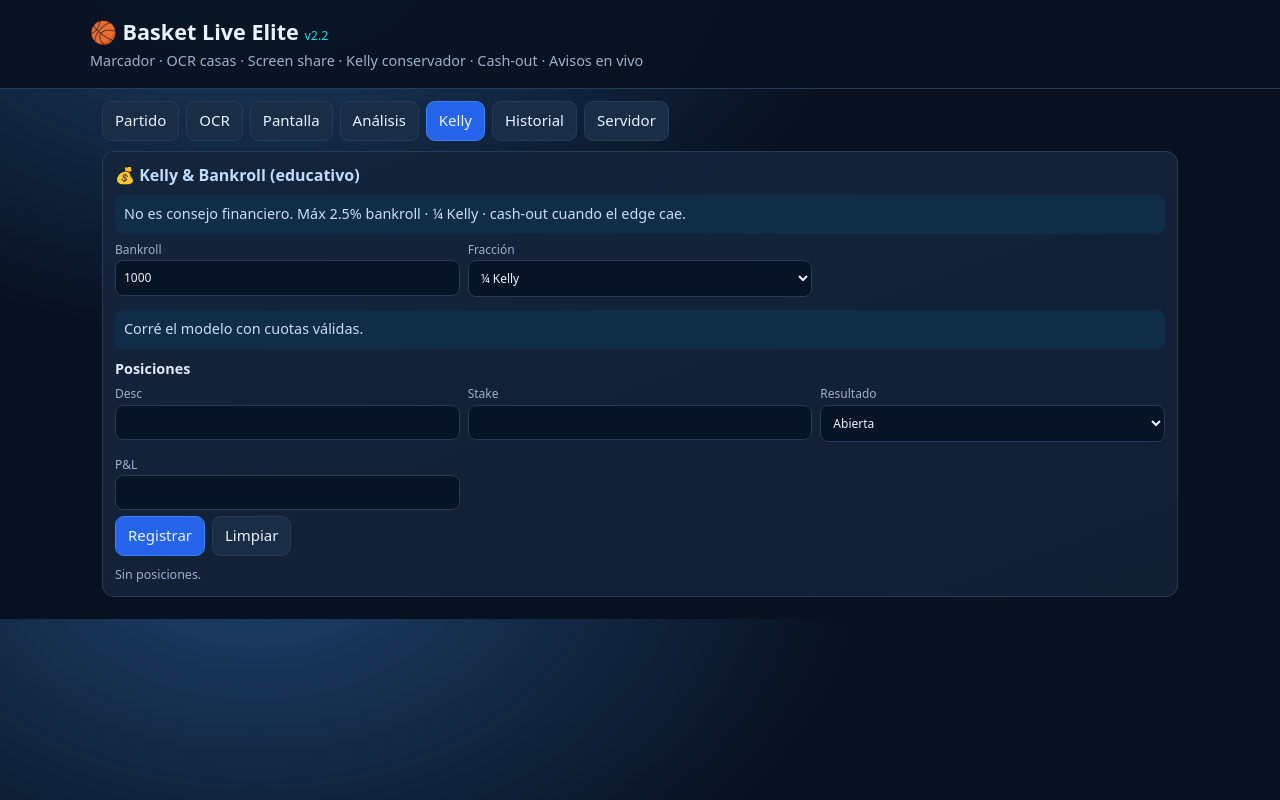
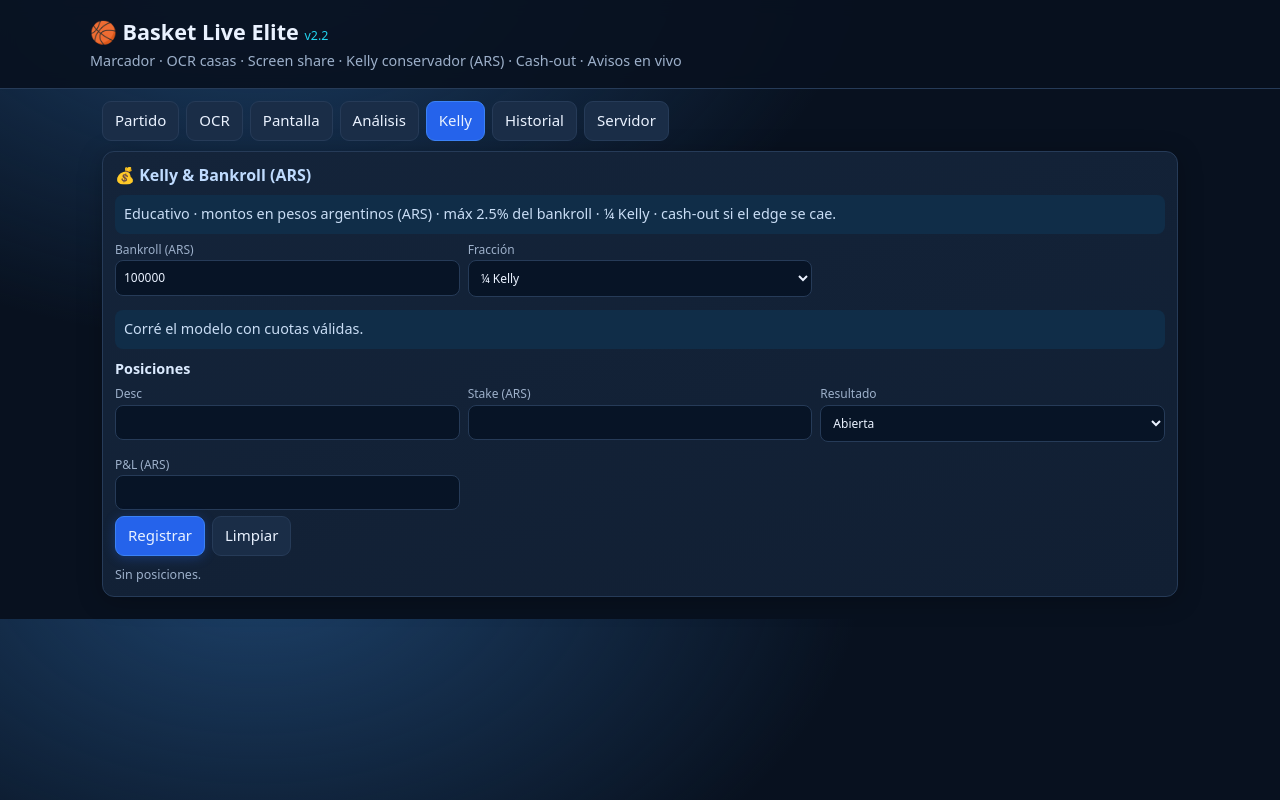
Before and after one commit to donp06343-droid/Basket-Live-Elite, a website: page public/index.html in a window 1280 px wide. Both pictures are taken after a click on the button "Kelly". Drawn offline with Linux system fonts and the light colour scheme; no server answers.

Commit message:
fix: OCR robusto (score vs reloj), pesos ARS, UI más estética, Tesseract mejorado

```diff
--- a/public/index.html
+++ b/public/index.html
@@ -41,12 +41,19 @@ table{width:100%;border-collapse:collapse}td,th{text-align:right;padding:7px;bor
 .rec.enter{background:#065f46;color:#a7f3d0}.rec.hold{background:#1e3a5f;color:#93c5fd}
 .rec.no{background:#7f1d1d;color:#fecaca}.rec.cash{background:#78350f;color:#fde68a}
 @media(max-width:700px){.grid{grid-template-columns:repeat(2,1fr)}.metrics{grid-template-columns:repeat(2,1fr)}}
+header{backdrop-filter:blur(8px)}
+.card{box-shadow:0 4px 24px #00000040}
+button.primary{box-shadow:0 2px 12px #2563eb55}
+input:focus,select:focus,textarea:focus{outline:2px solid #22d3ee88;border-color:#22d3ee}
+.scoreboard{box-shadow:inset 0 0 40px #22d3ee12}
+#ocrStatus.success{border-left:3px solid var(--green);padding-left:10px}
+.note b{color:#7dd3fc}
 </style>
 </head>
 <body>
 <header>
 <h1>🏀 Basket Live Elite <span class="small" style="color:var(--cyan);font-weight:500">v2.2</span></h1>
-<p>Marcador · OCR casas · Screen share · Kelly conservador · Cash-out · Avisos en vivo</p>
+<p>Marcador · OCR casas · Screen share · Kelly conservador (ARS) · Cash-out · Avisos en vivo</p>
 </header>
 <main>
 <div id="viewer" class="hidden">
@@ -111,7 +118,7 @@ table{width:100%;border-collapse:collapse}td,th{text-align:right;padding:7px;bor
 <section id="capture" class="panel">
 <div class="card">
 <h2>📷 OCR (casas de apuestas)</h2>
-<p class="muted">Subí captura del scoreboard. Detecta equipos, marcador, tiempo, período y líneas.</p>
+<p class="muted">Subí una captura clara del marcador (ideal: 38 : 30 con espacios). Detecta equipos, puntos, tiempo, período y líneas. Si el OCR sale mal, corregí a mano y aplicá.</p>
 <label>Imagen<input id="imageInput" type="file" accept="image/png,image/jpeg,image/webp"></label>
 <img id="preview" class="preview hidden" alt="">
 <div class="actions"><button id="readImage" class="primary" disabled>Reconocer</button></div>
@@ -160,19 +167,19 @@ table{width:100%;border-collapse:collapse}td,th{text-align:right;padding:7px;bor
 </section>
 <section id="kelly" class="panel">
 <div class="card">
-<h2>💰 Kelly & Bankroll (educativo)</h2>
-<p class="note">No es consejo financiero. Máx 2.5% bankroll · ¼ Kelly · cash-out cuando el edge cae.</p>
+<h2>💰 Kelly & Bankroll (ARS)</h2>
+<p class="note">Educativo · montos en pesos argentinos (ARS) · máx 2.5% del bankroll · ¼ Kelly · cash-out si el edge se cae.</p>
 <div class="grid">
-<label>Bankroll<input id="bankroll" type="number" min="0" value="1000"></label>
+<label>Bankroll (ARS)<input id="bankroll" type="number" min="0" value="100000"></label>
 <label>Fracción<select id="kellyFrac"><option value="0.25">¼ Kelly</option><option value="0.5">½</option><option value="0.15">0.15 (ultra safe)</option></select></label>
 </div>
 <div id="kellyResult" class="note">Corré el modelo con cuotas.</div>
 <h3>Posiciones</h3>
 <div class="grid">
 <label>Desc<input id="posDesc"></label>
-<label>Stake<input id="posStake" type="number" min="0" step="0.01"></label>
+<label>Stake (ARS)<input id="posStake" type="number" min="0" step="0.01"></label>
 <label>Resultado<select id="posResult"><option value="open">Abierta</option><option value="won">Ganada</option><option value="lost">Perdida</option><option value="cash">Cash-out</option></select></label>
-<label>P&L<input id="posPL" type="number" step="0.01"></label>
+<label>P&amp;L (ARS)<input id="posPL" type="number" step="0.01"></label>
 </div>
 <div class="actions"><button class="primary" id="addPos">Registrar</button><button id="clearPos">Limpiar</button></div>
 <div id="posList" class="small muted">Sin posiciones.</div>
```
